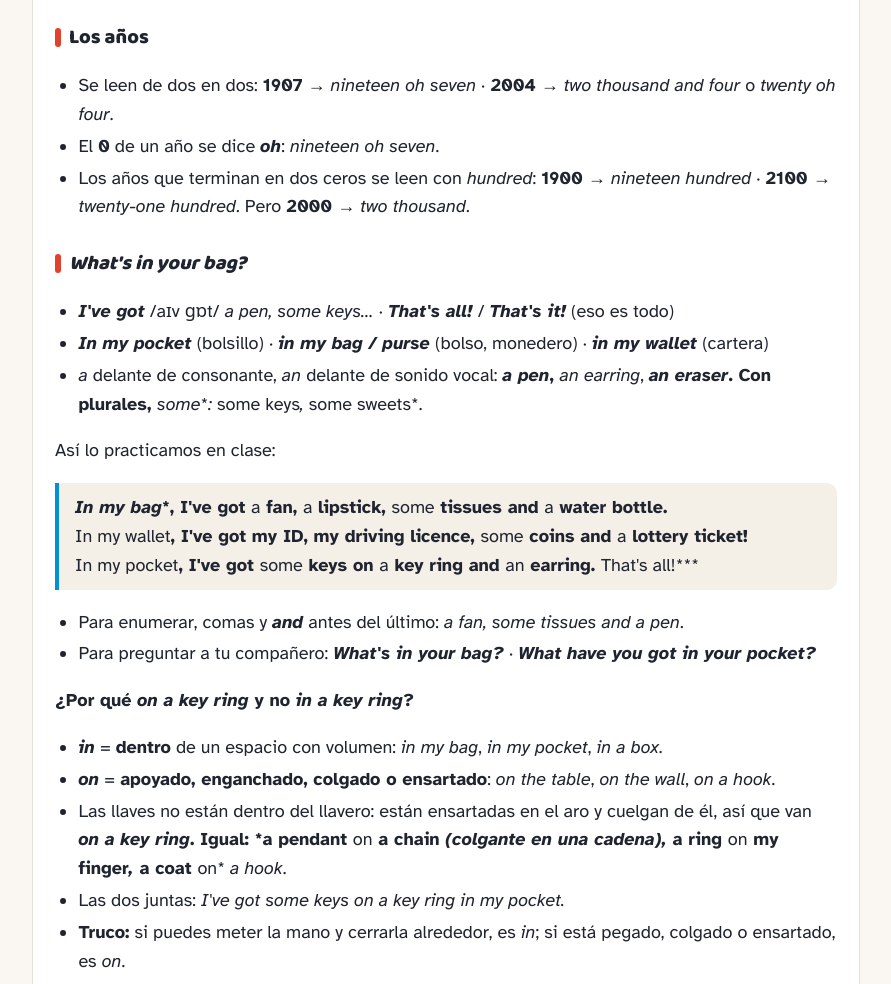
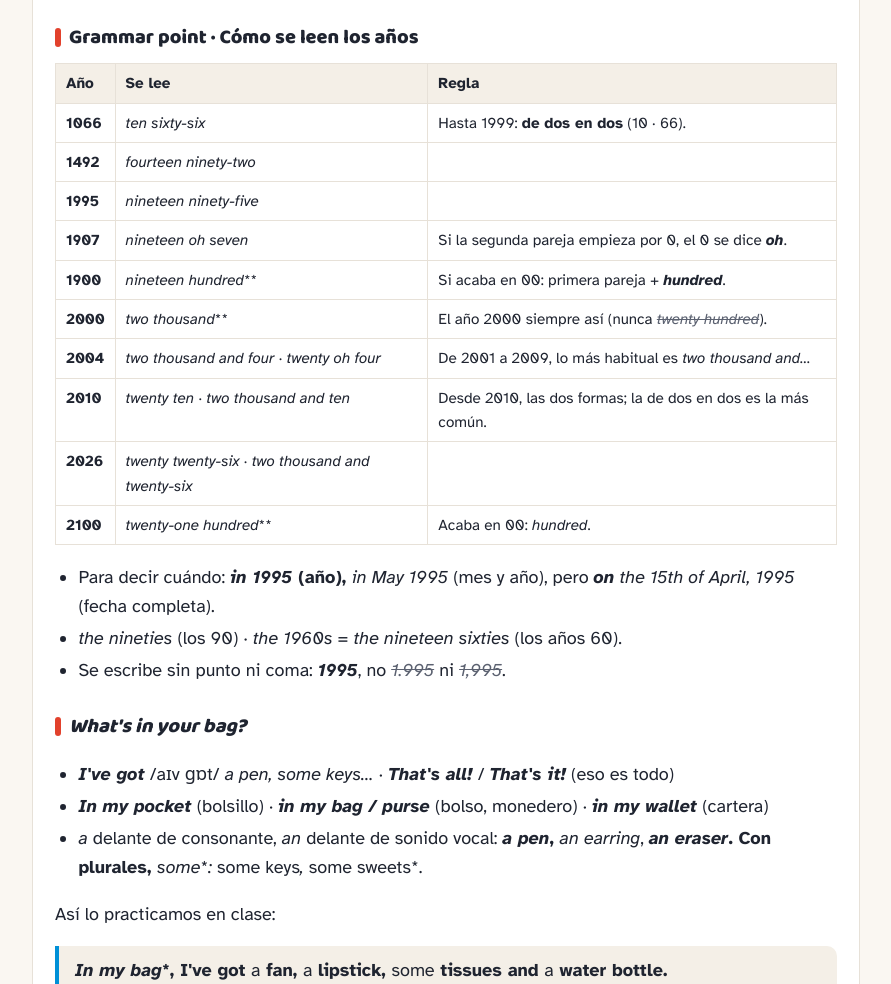
Before and after one commit to eoidezamora/class-diary, a plain HTML site: page 2026-11.html in a window 1280 px wide. Shown: the part 2440-3424 px from the top of the page, without its empty margins (194-1085 px from the left). Drawn offline with Linux system fonts and the light colour scheme.

Commit message:
Sesión 13: Notions y Grammar point años
Co-Authored-By: Claude Opus 5.5 <noreply@anthropic.com>
Claude-Session: https://claude.ai/code/session_01P1ktreHUvufLXFXcz6Z7hv

```diff
--- a/2026-11.html
+++ b/2026-11.html
@@ -162,11 +162,72 @@
 <li>No funciona con los miles redondos: 2,000 es <em>two thousand</em>, nunca <s><em>twenty hundred</em></s>.</li>
 <li>Si el número no termina en dos ceros, se usa <em>thousand</em>: 1,550 → <em>one thousand five hundred </em><em>and</em><em> fifty</em> (o, al hablar rápido, <em>fifteen hundred </em><em>and</em><em> fifty</em>).</li>
 </ul>
-<h3>Los años</h3>
+<h3>Grammar point · Cómo se leen los años</h3>
+<div class="table-wrap"><table>
+<thead>
+<tr>
+<th>Año</th>
+<th>Se lee</th>
+<th>Regla</th>
+</tr>
+</thead>
+<tbody>
+<tr>
+<td><strong>1066</strong></td>
+<td><em>ten sixty-six</em></td>
+<td>Hasta 1999: <strong>de dos en dos</strong> (10 · 66).</td>
+</tr>
+<tr>
+<td><strong>1492</strong></td>
+<td><em>fourteen ninety-two</em></td>
+<td></td>
+</tr>
+<tr>
+<td><strong>1995</strong></td>
+<td><em>nineteen ninety-five</em></td>
+<td></td>
+</tr>
+<tr>
+<td><strong>1907</strong></td>
+<td><em>nineteen </em><em>oh</em><em> seven</em></td>
+<td>Si la segunda pareja empieza por 0, el 0 se dice <strong><em>oh</em></strong>.</td>
+</tr>
+<tr>
+<td><strong>1900</strong></td>
+<td><em>nineteen </em><em>hundred</em>**</td>
+<td>Si acaba en 00: primera pareja + <strong><em>hundred</em></strong>.</td>
+</tr>
+<tr>
+<td><strong>2000</strong></td>
+<td><em>two </em><em>thousand</em>**</td>
+<td>El año 2000 siempre así (nunca <s><em>twenty hundred</em></s>).</td>
+</tr>
+<tr>
+<td><strong>2004</strong></td>
+<td><em>two thousand </em><em>and</em><em> four</em> · <em>twenty oh four</em></td>
+<td>De 2001 a 2009, lo más habitual es <em>two thousand and…</em></td>
+</tr>
+<tr>
+<td><strong>2010</strong></td>
+<td><em>twenty ten</em> · <em>two thousand and ten</em></td>
+<td>Desde 2010, las dos formas; la de dos en dos es la más común.</td>
+</tr>
+<tr>
+<td><strong>2026</strong></td>
+<td><em>twenty twenty-six</em> · <em>two thousand and twenty-six</em></td>
+<td></td>
+</tr>
+<tr>
+<td><strong>2100</strong></td>
+<td><em>twenty-one </em><em>hundred</em>**</td>
+<td>Acaba en 00: <em>hundred</em>.</td>
+</tr>
+</tbody>
+</table></div>
 <ul>
-<li>Se leen de dos en dos: <strong>1907</strong> → <em>nineteen oh seven</em> · <strong>2004</strong> → <em>two thousand and four</em> o <em>twenty oh four</em>.</li>
-<li>El <strong>0</strong> de un año se dice <strong><em>oh</em></strong>: <em>nineteen </em><em>oh</em><em> seven</em>.</li>
-<li>Los años que terminan en dos ceros se leen con <em>hundred</em>: <strong>1900</strong> → <em>nineteen hundred</em> · <strong>2100</strong> → <em>twenty-one hundred</em>. Pero <strong>2000</strong> → <em>two thousand</em>.</li>
+<li>Para decir cuándo: <strong><em>in</em><em> 1995</em> (año), </strong><em>in</em><em> May 1995</em> (mes y año), pero <em><strong>on</strong> the 15th of April, 1995</em> (fecha completa).</li>
+<li><em>the nineties</em> (los 90) · <em>the 1960s</em> = <em>the nineteen sixties</em> (los años 60).</li>
+<li>Se escribe sin punto ni coma: <strong><em>1995</em></strong>, no <s><em>1.995</em></s> ni <s><em>1,995</em></s>.</li>
 </ul>
 <h3><em>What's in your bag?</em></h3>
 <ul>
@@ -183,14 +244,6 @@
 <ul>
 <li>Para enumerar, comas y <strong><em>and</em></strong> antes del último: <em>a fan, some tissues </em><em>and</em><em> a pen</em>.</li>
 <li>Para preguntar a tu compañero: <strong><em>What's in your bag?</em></strong> · <strong><em>What have you got in your pocket?</em></strong></li>
-</ul>
-<p><strong>¿Por qué <em>on a key ring</em> y no <em>in a key ring</em>?</strong></p>
-<ul>
-<li><strong><em>in</em></strong> = <strong>dentro</strong> de un espacio con volumen: <em>in my bag</em>, <em>in my pocket</em>, <em>in a box</em>.</li>
-<li><strong><em>on</em></strong> = <strong>apoyado, enganchado, colgado o ensartado</strong>: <em>on the table</em>, <em>on the wall</em>, <em>on a hook</em>.</li>
-<li>Las llaves no están dentro del llavero: están ensartadas en el aro y cuelgan de él, así que van <strong><em>on</em><em> a key ring</em>. Igual: *a pendant </strong>on<strong> a chain<em> (colgante en una cadena), </em>a ring </strong>on<strong> my finger<em>, </em>a coat </strong>on*<em> a hook</em>.</li>
-<li>Las dos juntas: <em>I've got some keys </em><em>on</em><em> a key ring </em><em>in</em><em> my pocket.</em></li>
-<li><strong>Truco:</strong> si puedes meter la mano y cerrarla alrededor, es <em>in</em>; si está pegado, colgado o ensartado, es <em>on</em>.</li>
 </ul>
 <div class="table-wrap"><table>
 <thead>
@@ -278,7 +331,9 @@
 </tr>
 </tbody>
 </table></div>
-<p><strong>¿El contenido o el envase? <em>a bottle of water<em> o </em>a water bottle</em></strong></p>
+<h3>Notions</h3>
+<p>Ideas que se expresan de forma distinta en inglés y en español.</p>
+<p><strong>Contenido o envase: <em>a bottle of water<em> o </em>a water bottle</em></strong></p>
 <div class="table-wrap"><table>
 <thead>
 <tr>
@@ -317,6 +372,14 @@
 <li><strong>Las dos juntas:</strong> <em>My </em><em>water bottle</em><em> is empty. Can I have </em><em>a bottle of water</em><em>, please?</em></li>
 <li><strong><em>a photo of me / myself</em></strong>: una foto mía.</li>
 <li><strong><em>dictionary</em></strong> /ˈdɪkʃənri/: <em>-tion-</em> suena /ʃən/, y en británico solo tres sílabas: «DIK-shə-nri».</li>
+</ul>
+<p><strong>Lugar: <em>in</em> o <em>on</em>? (<em>on a key ring</em>, no <em>in a key ring</em>)</strong></p>
+<ul>
+<li><strong><em>in</em></strong> = <strong>dentro</strong> de un espacio con volumen: <em>in my bag</em>, <em>in my pocket</em>, <em>in a box</em>.</li>
+<li><strong><em>on</em></strong> = <strong>apoyado, enganchado, colgado o ensartado</strong>: <em>on the table</em>, <em>on the wall</em>, <em>on a hook</em>.</li>
+<li>Las llaves no están dentro del llavero: están ensartadas en el aro y cuelgan de él, así que van <strong><em>on</em><em> a key ring</em>. Igual: *a pendant </strong>on<strong> a chain<em> (colgante en una cadena), </em>a ring </strong>on<strong> my finger<em>, </em>a coat </strong>on*<em> a hook</em>.</li>
+<li>Las dos juntas: <em>I've got some keys </em><em>on</em><em> a key ring </em><em>in</em><em> my pocket.</em></li>
+<li><strong>Truco:</strong> si puedes meter la mano y cerrarla alrededor, es <em>in</em>; si está pegado, colgado o ensartado, es <em>on</em>.</li>
 </ul>
 <h3>Calles y plazas en el Reino Unido</h3>
 <p>Exploramos Edimburgo con Google Earth desde el aire y vimos cómo se llaman las calles y los espacios públicos según su forma. Lo relacionamos con lugares de Londres como <em>Piccadilly Circus</em> y <em>Trafalgar Square</em>.</p>
```
Also changed, not shown: index.html (+76 -13 lines), 1 other file.
